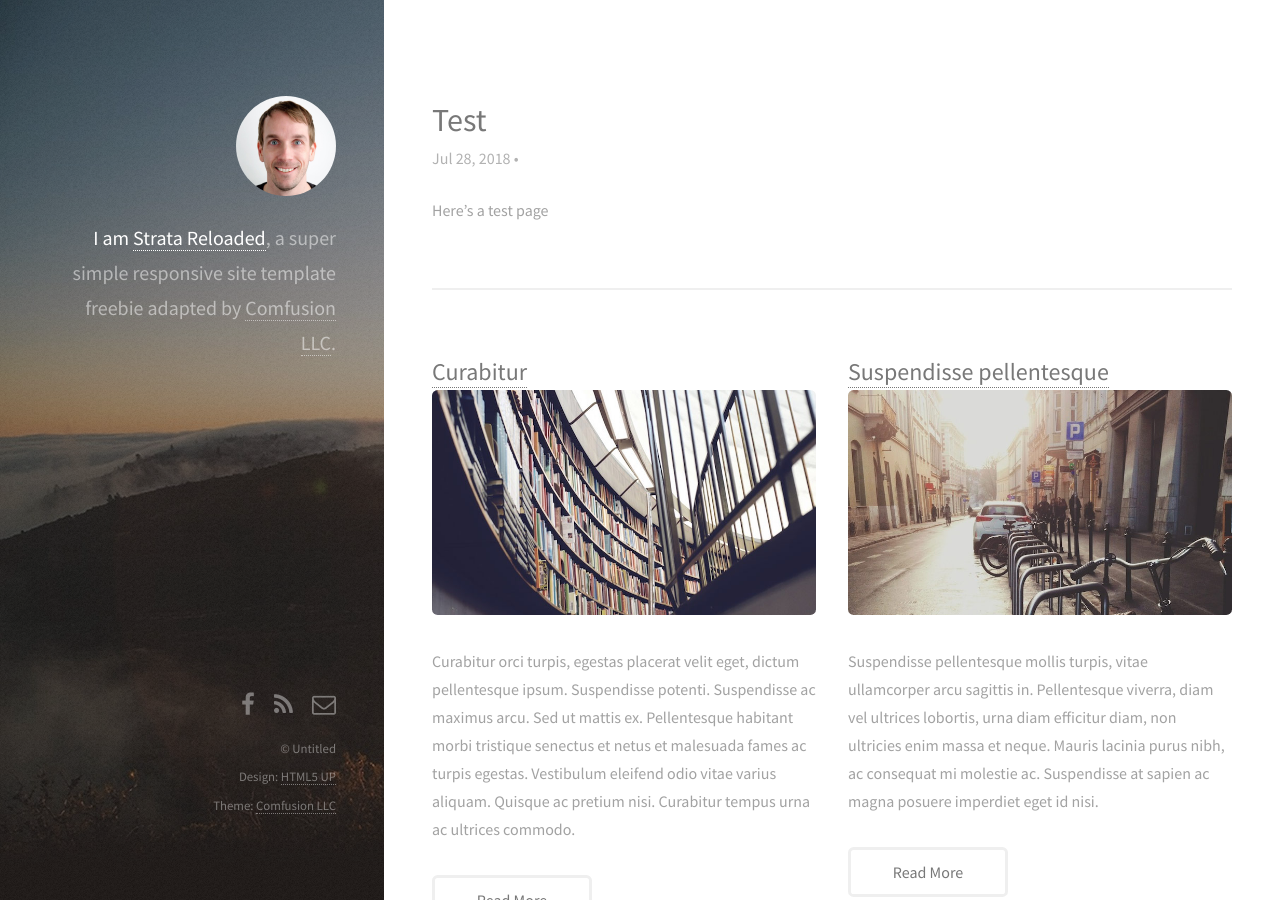
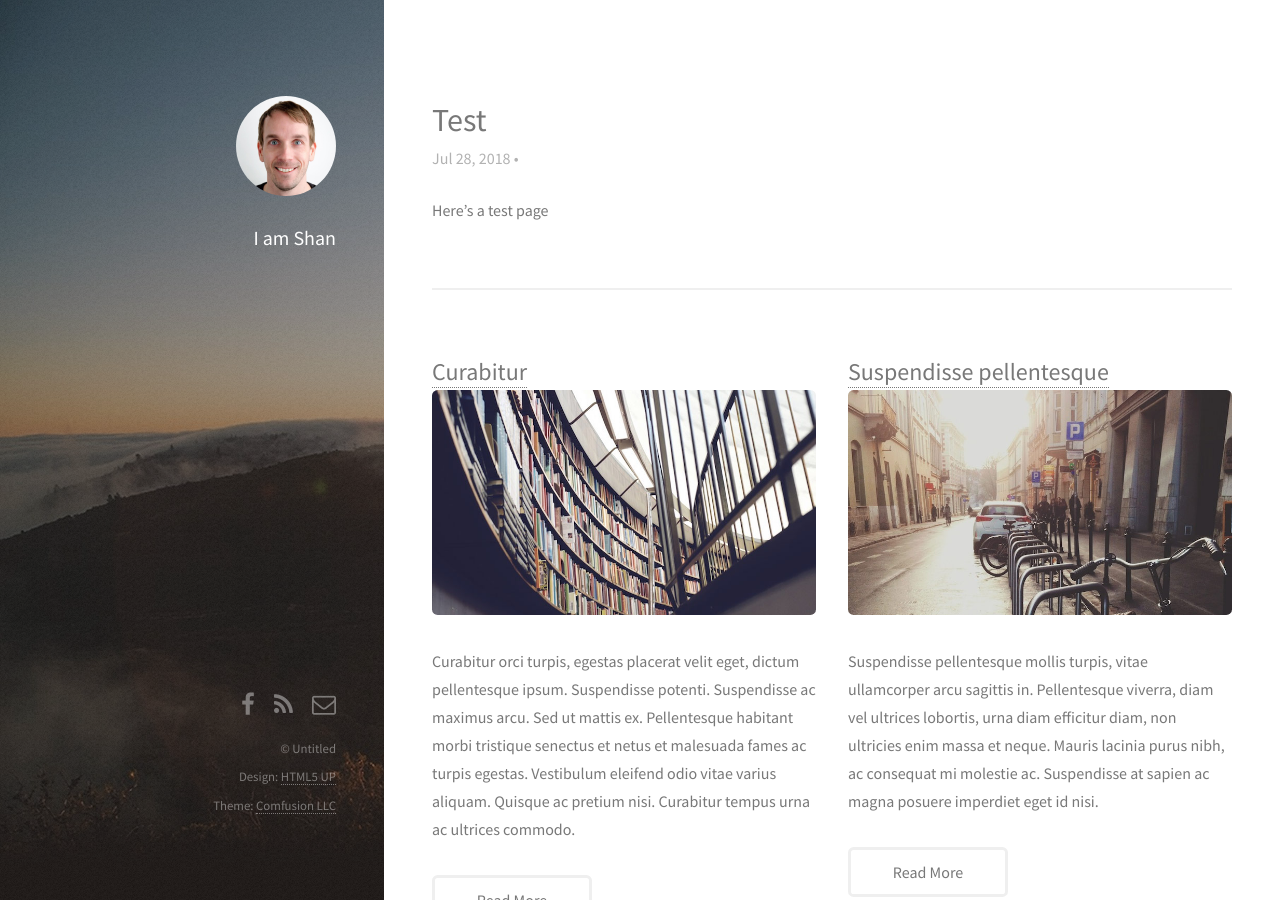
Before and after one commit to shanonana/blog, a Jekyll site: the page built from index.html, in a window 1280 px wide and 900 px high. Built offline with Jekyll 4.4.1, drawn with Linux system fonts in a browser that asks for light colours; nearby versions of some CDN libraries.

Commit message:
Update about

```diff
--- a/_layouts/default.html
+++ b/_layouts/default.html
@@ -26,9 +26,7 @@
 	<body id="top">
     <header id="header">
       <a href="{{ site.url }}" class="image avatar"><img class="editable" src="/images/avatar.jpg" alt="{{ site.author.name }}"></a>
-      <h1 class="editable"><strong>I am <a href="/">Strata Reloaded</a></strong>, a super simple<br>
-      responsive site template freebie<br>
-      adapted by <a href="http://comfusionllc.com">Comfusion LLC</a>.</h1>
+      <h1 class="editable"><strong>I am Shan</h1>
     </header>
 
     {{ content }}
```
